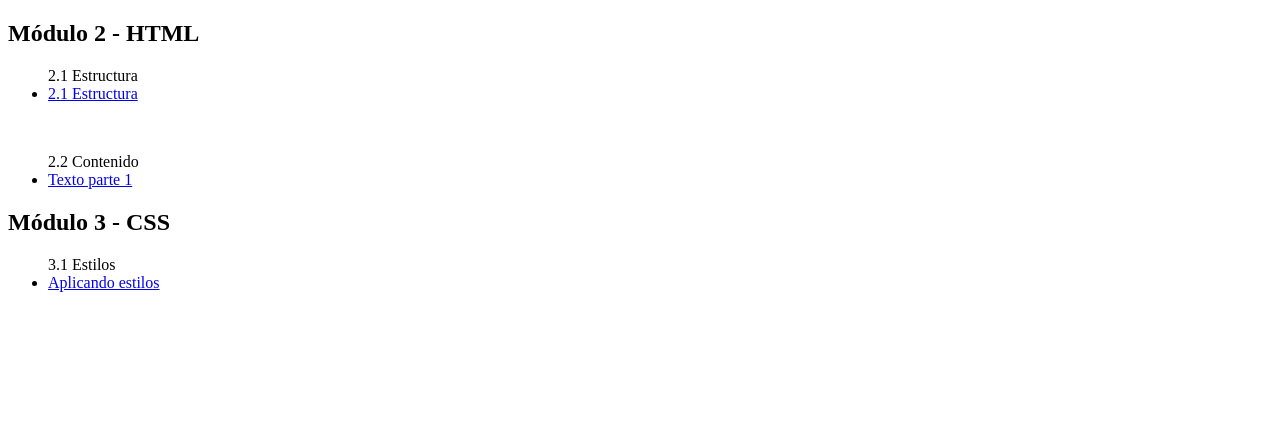
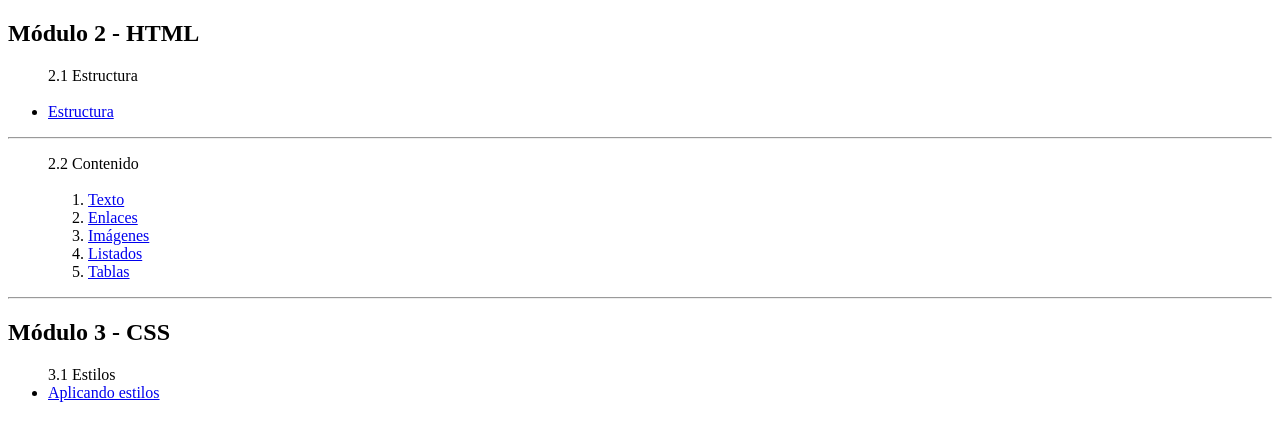
Before and after one commit to SILVA94/HTML-CSS, a plain HTML site: page index.html in a window 1280 px wide. Drawn offline with Linux system fonts and the light colour scheme.

Commit message:
README.md and index.html updated

```diff
--- a/index.html
+++ b/index.html
@@ -7,18 +7,27 @@
 		<!-- <script type="text/javascript" src="JS/script.js"></script> -->
 	</head>
 	<body>
-		<section><h2>Módulo 2 - HTML</h2>
-			<ul> 2.1 Estructura <br>
-				<li><a href="2.1_estructura.html">2.1 Estructura</a></li>
+		<aside><h2>Módulo 2 - HTML</h2>
+			<ul> 2.1 Estructura
+			<br><br>
+				<li><a href="2.1_estructura.html"> Estructura</a></li>
 			</ul>
-			<br>
-			<ul> 2.2 Contenido <br>
-				<li><a href="2.2_texto_1.html">Texto parte 1 </a></li>
+			<hr>
+			<ul> 2.2 Contenido
+			<br><br>
+			<ol type="1">
+				<li><a href="2.2_texto_1.html">Texto </a></li>
+				<li><a href="enlaces.html">Enlaces</a></li>
+				<li><a href="2.2_imagenes.html">Imágenes</a></li>
+				<li><a href="2.2_listados.html">Listados</a></li>
+				<li><a href="2.2_tablas.html">Tablas</a></li>
 			</ul>
-		</section>
-		<section><h2>Módulo 3 - CSS</h2></section>
+			<hr>
+		</aside>
+		<aside><h2>Módulo 3 - CSS</h2>
 			<ul>3.1 Estilos<br>
 				<li><a href="#">Aplicando estilos</a></li>
 			</ul>
+		</section>
 	</body>
 </html>
```
Also changed, not shown: 1 other file.
